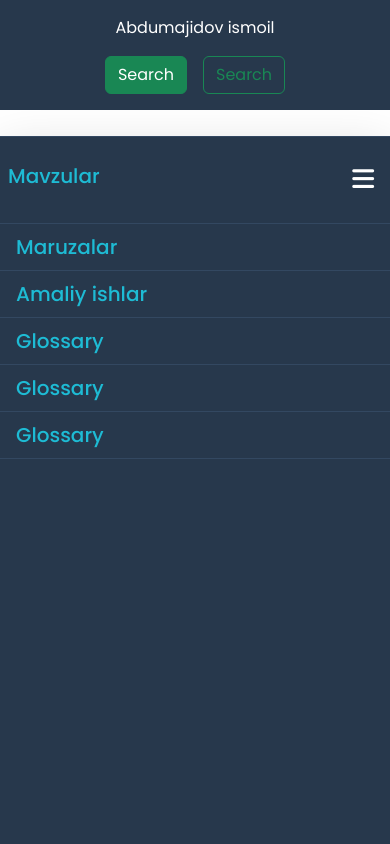
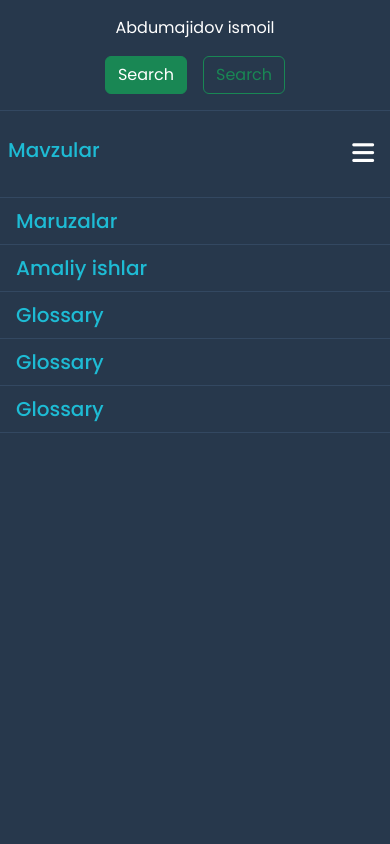
Before and after one commit to IsmoilAbdumajidov/presentation, a plain HTML site: page index.html in a window 390 px wide. Shown: the top 844 px of the page. Drawn offline with nearby package versions, Linux system fonts and the light colour scheme.

Commit message:
Update style.css

```diff
--- a/style.css
+++ b/style.css
@@ -143,7 +143,7 @@ a {
     flex-direction: column;
     align-content: flex-end;
     height: auto;
-    height: 100vh;
+    min-height: 100vh;
     /* padding: 20px; */
     position: relative;
 }
@@ -476,6 +476,6 @@ html {
 /* exsm */
 @media screen and (max-width:575px) {
     body{
-        padding-top:136px ;
+        padding-top:110px ;
     }
 }
```
